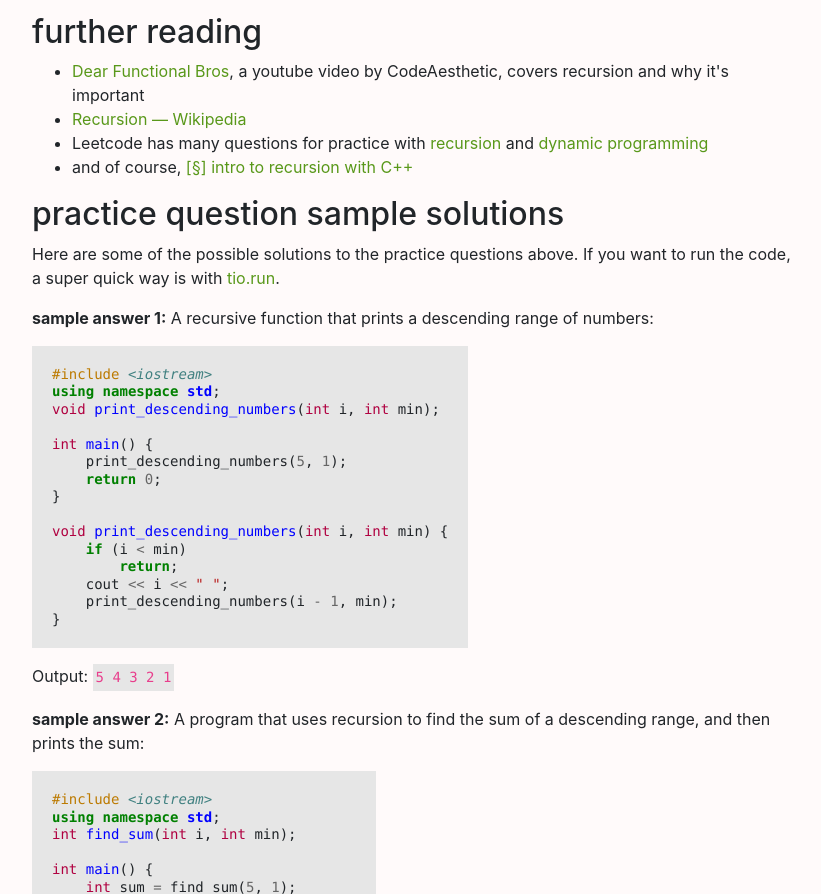
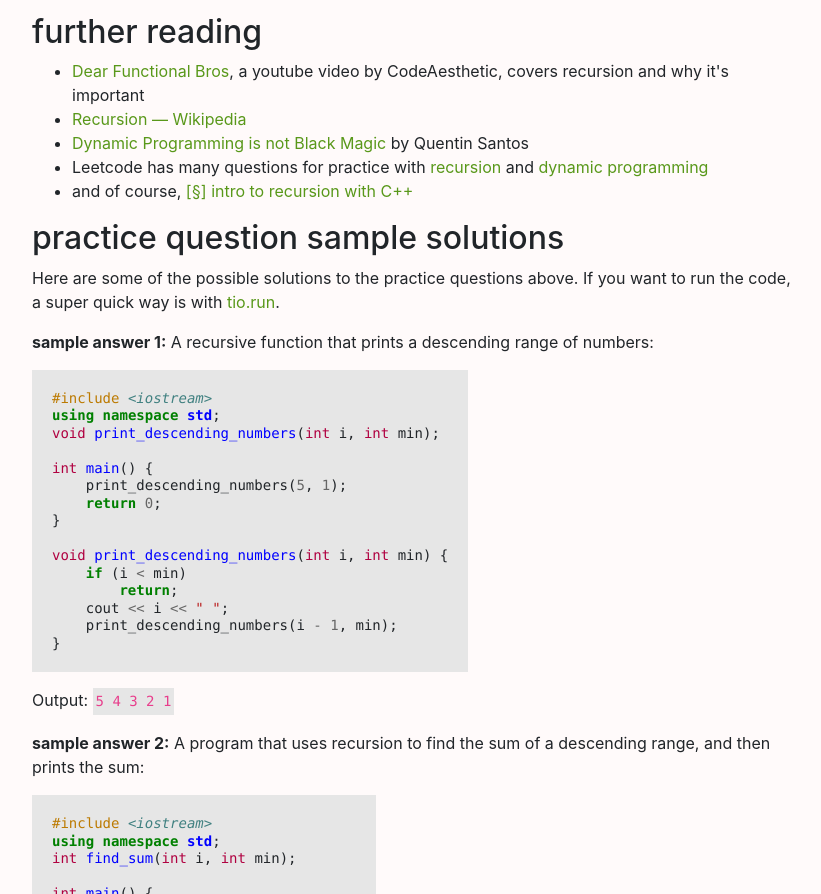
Before and after one commit to wheelercj/notes, a plain HTML site: page pages/20220502232349.html in a window 1280 px wide. Shown: the part 11106-12000 px from the top of the page, without its empty margins (224-1045 px from the left). Drawn offline with nearby package versions, Linux system fonts and the light colour scheme.

Commit message:
Add a link to Dynamic Programming is not Black Magic by Quentin Santos

```diff
--- a/pages/20220502232349.html
+++ b/pages/20220502232349.html
@@ -325,6 +325,7 @@
 <ul>
 <li><a href="https://www.youtube.com/watch?v=nuML9SmdbJ4">Dear Functional Bros</a>, a youtube video by CodeAesthetic, covers recursion and why it's important</li>
 <li><a href="https://en.wikipedia.org/wiki/Recursion_(computer_science)">Recursion — Wikipedia</a></li>
+<li><a href="https://qsantos.fr/2024/01/04/dynamic-programming-is-not-black-magic/">Dynamic Programming is not Black Magic</a> by Quentin Santos</li>
 <li>Leetcode has many questions for practice with <a href="https://leetcode.com/problemset/algorithms/?page=1&amp;topicSlugs=recursion">recursion</a> and <a href="https://leetcode.com/problemset/algorithms/?topicSlugs=dynamic-programming&amp;page=1">dynamic programming</a></li>
 <li>and of course, <a href="20220502232349.html">[§] intro to recursion with C++</a></li>
 </ul>
```
